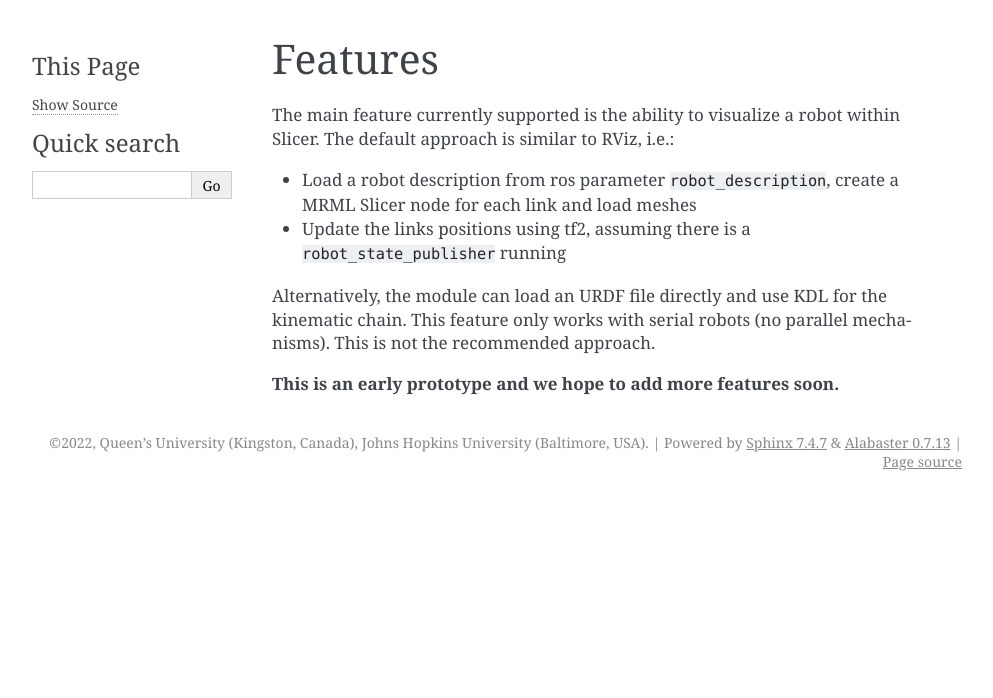
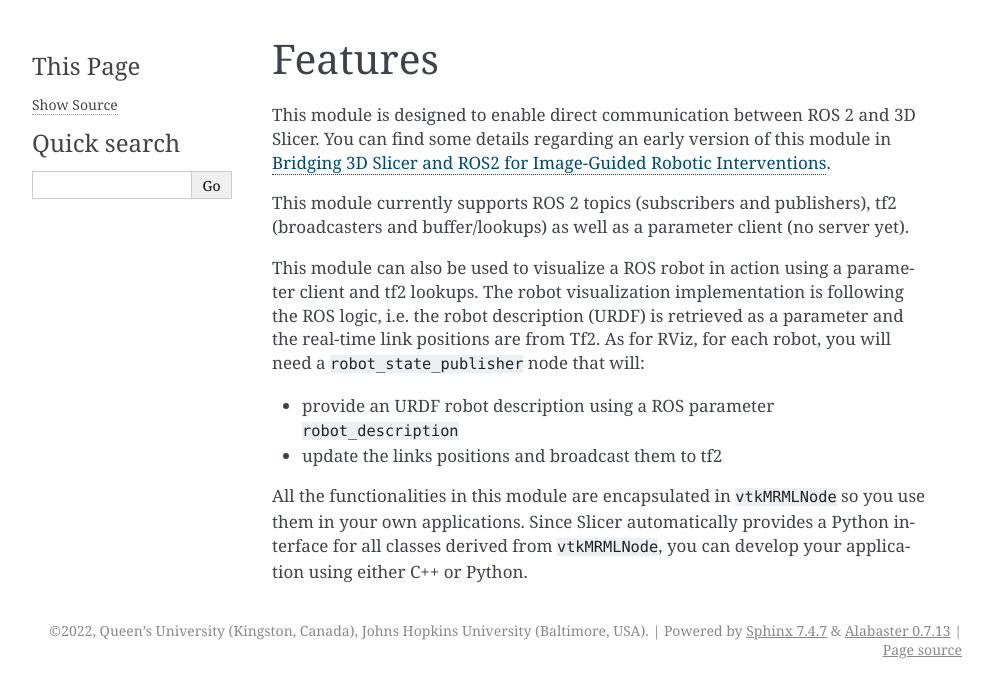
Before and after one commit to rosmed/slicer_ros2_module, a Sphinx documentation site: the page built from docs/pages/features.rst, in a window 1280 px wide. Shown: the top 698 px of the page, without its empty margins (148-1141 px from the left). Built offline with Sphinx 7.4.7, drawn with Linux system fonts in a browser that asks for light colours.

Commit message:
doc: work in progress

```diff
--- a/docs/conf.py
+++ b/docs/conf.py
@@ -22,7 +22,7 @@ copyright = '2022, Queen’s University (Kingston, Canada), Johns Hopkins Univer
 author = 'Laura Connolly and Anton Deguet and Aravind Kumar'
 
 # The full version, including alpha/beta/rc tags
-release = '0.1.1'
+release = '1.0.0'
 
 
 # -- General configuration ---------------------------------------------------
--- a/docs/pages/features.rst
+++ b/docs/pages/features.rst
@@ -1,11 +1,29 @@
-===============================
+========
 Features
-===============================
-The main feature currently supported is the ability to visualize a robot within Slicer.  The default approach is similar to RViz, i.e.:
+========
 
-* Load a robot description from ros parameter ``robot_description``, create a MRML Slicer node for each link and load meshes
-* Update the links positions using tf2, assuming there is a ``robot_state_publisher`` running
+This module is designed to enable direct communication between ROS 2
+and 3D Slicer.  You can find some details regarding an early version of this module in
+`Bridging 3D Slicer and ROS2 for Image-Guided Robotic Interventions
+<https://pubmed.ncbi.nlm.nih.gov/35891016/>`_.
 
-Alternatively, the module can load an URDF file directly and use KDL for the kinematic chain.  This feature only works with serial robots (no parallel mechanisms).  This is not the recommended approach.
+This module currently supports ROS 2 topics (subscribers and
+publishers), tf2 (broadcasters and buffer/lookups) as well as a
+parameter client (no server yet).
 
-**This is an early prototype and we hope to add more features soon.**
+This module can also be used to visualize a ROS robot in action using a
+parameter client and tf2 lookups.  The robot visualization
+implementation is following the ROS logic, i.e. the robot description
+(URDF) is retrieved as a parameter and the real-time link positions
+are from Tf2.  As for RViz, for each robot, you will need a
+``robot_state_publisher`` node that will:
+
+* provide an URDF robot description using a ROS parameter ``robot_description``
+* update the links positions and broadcast them to tf2
+
+
+All the functionalities in this module are encapsulated in
+``vtkMRMLNode`` so you use them in your own applications.  Since
+Slicer automatically provides a Python interface for all classes
+derived from ``vtkMRMLNode``, you can develop your application using
+either C++ or Python.
```
Also changed, not shown: docs/index.rst (+3 -9 lines), docs/pages/getting-started.rst (+64 -28 lines), docs/pages/usage.rst (+0 -24 lines).
